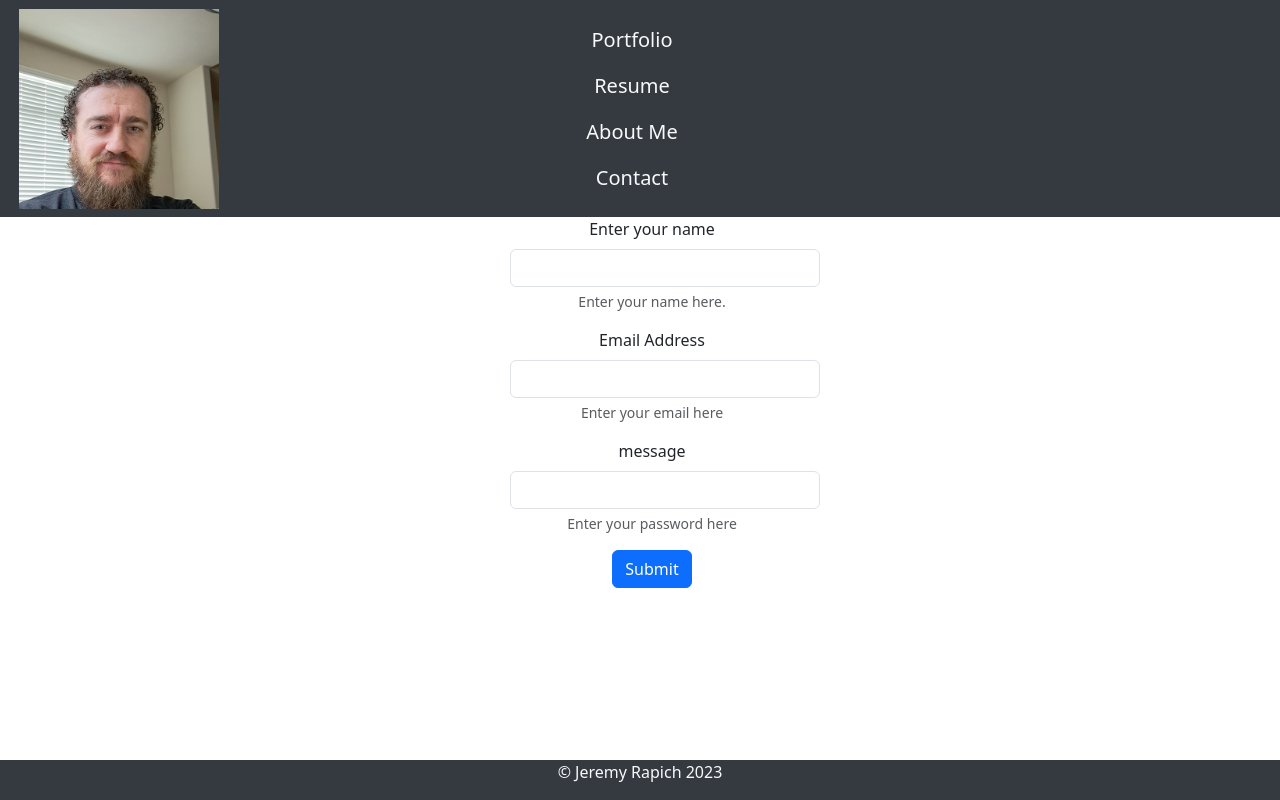
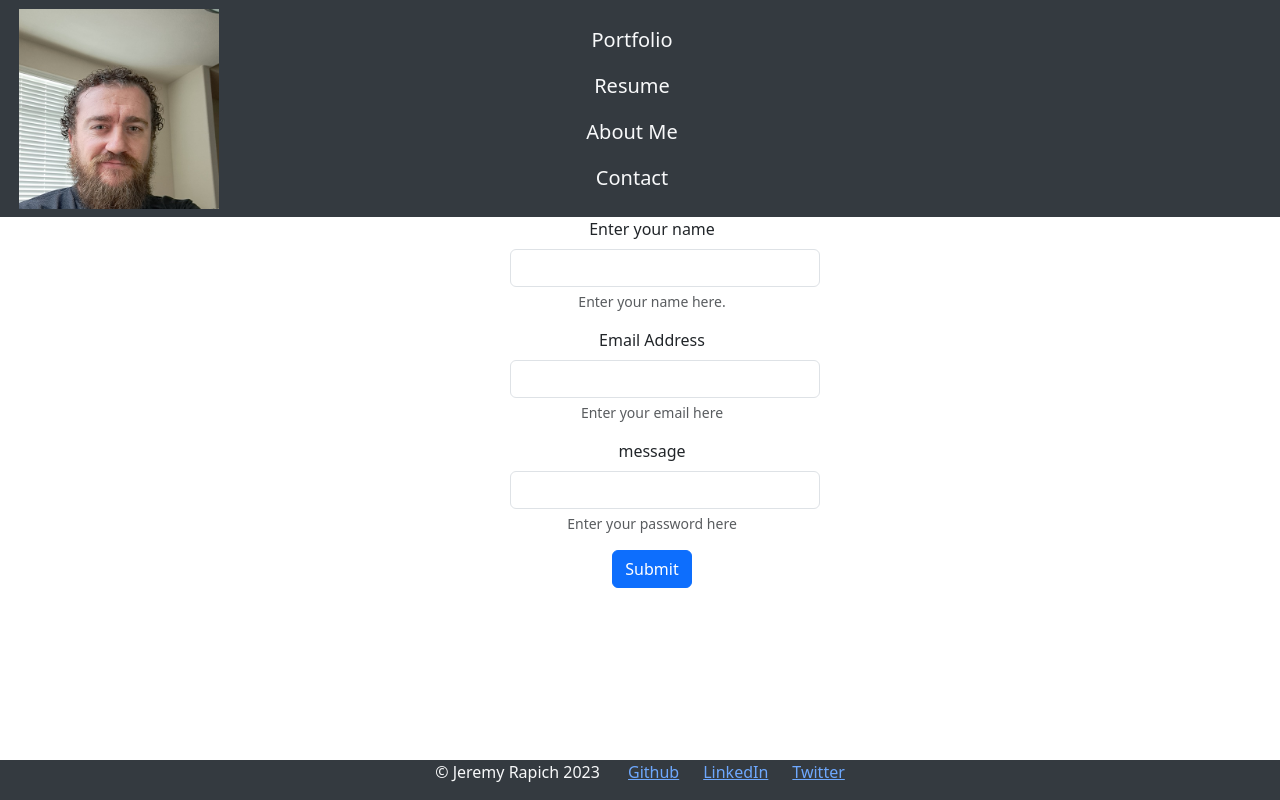
Before and after one commit to jrapich/react-portfolio, a React (Vite) app in the folder portfolio/: page /contact in a window 1280 px wide. Built offline with nearby package versions, Linux system fonts and the light colour scheme.

Commit message:
added github/twitter/linkedin links to footer

```diff
--- a/portfolio/src/components/UI/footer/Footer.jsx
+++ b/portfolio/src/components/UI/footer/Footer.jsx
@@ -2,8 +2,11 @@ import './Footer.css';
 
 export default function Footer() {
     return(
-        <footer className='row container-fluid bg-body-secondary text-light justify-content-center' data-bs-theme="dark">
-            &copy; Jeremy Rapich 2023
+        <footer className='row container-fluid bg-body-secondary text-light d-block' data-bs-theme="dark">
+            <span>&copy; Jeremy Rapich 2023 </span>
+            <span><a href='https://www.github.com/jrapich'>Github</a></span>
+            <span><a href='https://www.linkedin.com/in/jeremy-rapich' >LinkedIn</a></span>
+            <span><a href='https://www.twitter.com/jeremy_rapich' >Twitter</a></span>
         </footer>
     );
 }
```
